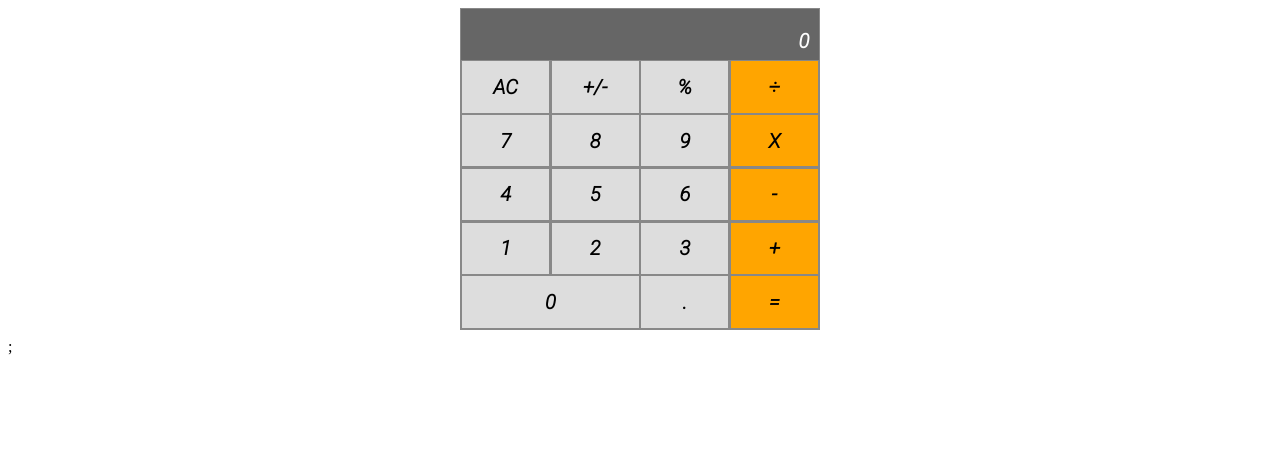
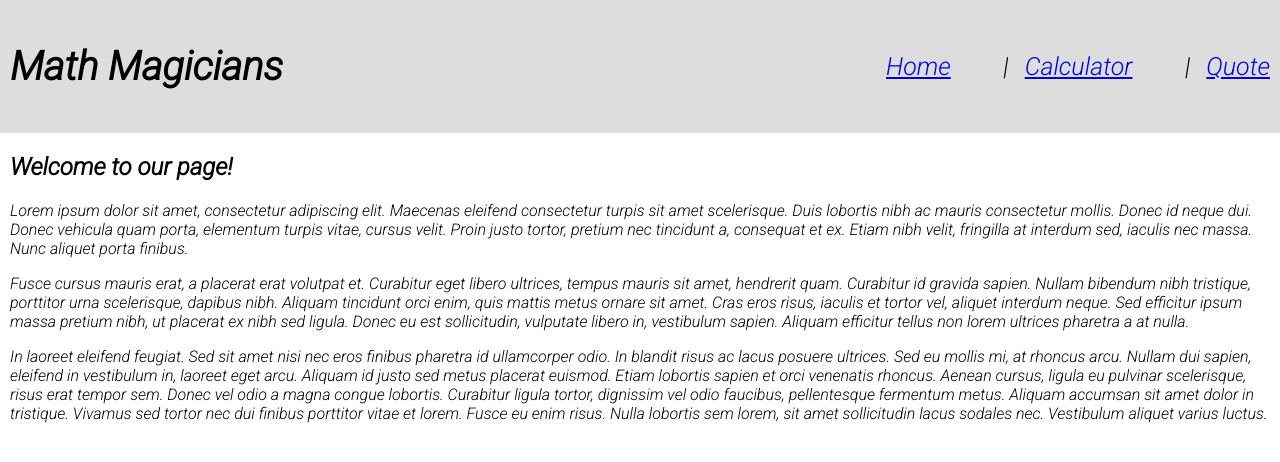
Before and after one commit to JuliCarracedo/math-magicians, a React (Create React App) app: page / in a window 1280 px wide. Shown: the top 462 px of the page. Built offline with nearby package versions, Linux system fonts and the light colour scheme.

Commit message:
Add routing

```diff
--- a/src/components/Calculator.js
+++ b/src/components/Calculator.js
@@ -2,7 +2,12 @@
 /* eslint-disable jsx-a11y/no-static-element-interactions */
 
 import PropTypes from 'prop-types';
+import { Switch, Route } from 'react-router';
 import calculate from '../logic/calculate';
+import Quote from '../pages/Quote';
+import NotMatch from '../pages/NoMatch';
+import Navbar from './Navbar';
+import Home from '../pages/Home';
 
 const Calculator = (props) => {
   let { calculatorObj } = props;
@@ -45,6 +50,17 @@ const Calculator = (props) => {
   };
 
   return (
+    <>
+      <Navbar />
+      <Switch>
+        <Route exact path="/">
+          <Home />
+        </Route>
+        <Route path="/calc">
+          <div className="calc-container">
+            <div className="calc-text homeContainer">
+              <h2>Let&apos;s do some math!</h2>
+            </div>
             <div className="table">
               <div className="row field">
                 <p id="field-text">
@@ -81,6 +97,16 @@ const Calculator = (props) => {
                 <div className="button orange" onClick={() => { clickButton(calculatorObj, '='); }}>=</div>
               </div>
             </div>
+          </div>
+        </Route>
+        <Route path="/quote">
+          <Quote />
+        </Route>
+        <Route path="/*">
+          <NotMatch />
+        </Route>
+      </Switch>
+    </>
   );
 };
 Calculator.propTypes = {
--- /dev/null
+++ b/src/components/Navbar.js
@@ -0,0 +1,14 @@
+import { NavLink } from 'react-router-dom';
+
+const Navbar = () => (
+  <nav className="navbar">
+    <h1 className="navbar-title">Math Magicians</h1>
+    <ul className="navbar-list">
+      <li className="link"><NavLink to="/">Home</NavLink></li>
+      <li className="link separated"><NavLink to="/calc">Calculator</NavLink></li>
+      <li className="link separated"><NavLink to="/quote">Quote</NavLink></li>
+    </ul>
+  </nav>
+);
+
+export default Navbar;
--- a/src/index.css
+++ b/src/index.css
@@ -1,4 +1,12 @@
 @import url('https://fonts.googleapis.com/css2?family=Roboto:ital,wght@1,300&display=swap');
+
+html {
+  font-family: 'Roboto', sans-serif;
+}
+
+body {
+  margin: 0;
+}
 
 .button {
   display: flex;
@@ -56,3 +64,62 @@
   font-family: 'Roboto', sans-serif;
   font-weight: 900;
 }
+
+.navbar {
+  display: flex;
+  justify-content: space-between;
+  align-items: center;
+  background-color: #ddd;
+  margin: 0;
+  padding: 10px;
+}
+
+.navbar-list {
+  list-style: none;
+  display: flex;
+  flex-direction: row;
+  width: 30vw;
+  justify-content: space-between;
+  font-size: 25px;
+}
+
+.navbar-title {
+  font-size: 40px;
+}
+
+.link,
+.link:visited {
+  text-decoration: none;
+  color: black;
+}
+
+.link:hover {
+  text-decoration: none;
+  color: gray;
+}
+
+.separated::before {
+  content: " | ";
+  padding: 0 10px;
+}
+
+.quote {
+  margin-top: 100px;
+  font-size: 30px;
+  text-align: center;
+}
+
+.home-container {
+  margin: 10px;
+}
+
+.calc-container {
+  margin-top: 50px;
+  display: flex;
+  flex-direction: row;
+}
+
+.calc-text {
+  width: 50vw;
+  text-align: center;
+}
--- a/src/index.js
+++ b/src/index.js
@@ -1,12 +1,14 @@
 import React from 'react';
 import ReactDOM from 'react-dom';
+import { BrowserRouter } from 'react-router-dom';
 import App from './App';
 import './index.css';
 
 ReactDOM.render(
   <React.StrictMode>
-    <App />
-    ;
+    <BrowserRouter>
+      <App />
+    </BrowserRouter>
   </React.StrictMode>,
   document.getElementById('root'),
 );
--- /dev/null
+++ b/src/pages/Home.js
@@ -0,0 +1,41 @@
+const Home = () => (
+  <div className="home-container">
+    <h2>Welcome to our page!</h2>
+    <p>
+      Lorem ipsum dolor sit amet, consectetur adipiscing elit.
+      Maecenas eleifend consectetur turpis sit amet scelerisque.
+      Duis lobortis nibh ac mauris consectetur mollis. Donec id neque dui.
+      Donec vehicula quam porta, elementum turpis vitae, cursus velit.
+      Proin justo tortor, pretium nec tincidunt a, consequat et ex.
+      Etiam nibh velit, fringilla at interdum sed, iaculis nec massa. Nunc aliquet porta finibus.
+    </p>
+    <p>
+      Fusce cursus mauris erat, a placerat erat volutpat et.
+      Curabitur eget libero ultrices, tempus mauris sit amet, hendrerit quam.
+      Curabitur id gravida sapien.
+      Nullam bibendum nibh tristique, porttitor urna scelerisque, dapibus nibh.
+      Aliquam tincidunt orci enim, quis mattis metus ornare sit amet.
+      Cras eros risus, iaculis et tortor vel, aliquet interdum neque.
+      Sed efficitur ipsum massa pretium nibh, ut placerat ex nibh sed ligula.
+      Donec eu est sollicitudin, vulputate libero in, vestibulum sapien.
+      Aliquam efficitur tellus non lorem ultrices pharetra a at nulla.
+    </p>
+    <p>
+      In laoreet eleifend feugiat. Sed sit amet nisi nec eros finibus pharetra id ullamcorper odio.
+      In blandit risus ac lacus posuere ultrices.
+      Sed eu mollis mi, at rhoncus arcu.
+      Nullam dui sapien, eleifend in vestibulum in, laoreet eget arcu.
+      Aliquam id justo sed metus placerat euismod.
+      Etiam lobortis sapien et orci venenatis rhoncus.
+      Aenean cursus, ligula eu pulvinar scelerisque, risus erat tempor sem.
+      Donec vel odio a magna congue lobortis.
+      Curabitur ligula tortor, dignissim vel odio faucibus, pellentesque fermentum metus.
+      Aliquam accumsan sit amet dolor in tristique.
+      Vivamus sed tortor nec dui finibus porttitor vitae et lorem.
+      Fusce eu enim risus. Nulla lobortis sem lorem, sit amet sollicitudin lacus sodales nec.
+      Vestibulum aliquet varius luctus.
+    </p>
+  </div>
+);
+
+export default Home;
--- /dev/null
+++ b/src/pages/NoMatch.js
@@ -0,0 +1,6 @@
+const NotMatch = () => (
+  <div>
+    <h3>No match for this page</h3>
+  </div>
+);
+export default NotMatch;
--- /dev/null
+++ b/src/pages/Quote.js
@@ -0,0 +1,8 @@
+const Quote = () => (
+  <h2 className="quote">
+    Mathematics is not about numbers, equations, computations,
+    <br />
+    or algorithms: It is about understanding. -William Paul Thurston
+  </h2>
+);
+export default Quote;
```
Also changed, not shown: package.json (+14 -1 lines), .eslintrc.json, 2 other files (tests, documents, lock files or other folders). Lines whose indentation alone changed are shown as unchanged.
